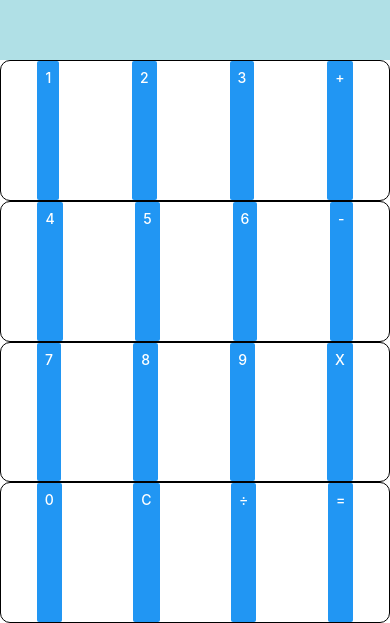
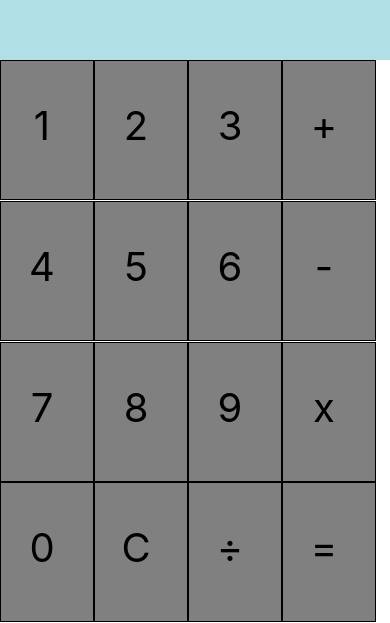
Before and after one commit to Harry823/calculatorApp, a React Native app: screen / in a window 390 px wide. Shown: the part 221-844 px from the top of the page. Built offline with nearby package versions, Linux system fonts and the light colour scheme.

Commit message:
replaced buttons with touchableHighlights

```diff
--- a/App.js
+++ b/App.js
@@ -7,7 +7,7 @@
  */
 
 import React, {Fragment, Component} from "react";
-import {View, Text, StatusBar, Button, StyleSheet} from "react-native";
+import {View, Text, StatusBar, Button, StyleSheet,TouchableHighlight} from "react-native";
 
 export class TestState extends Component {
   constructor() {
@@ -54,6 +54,10 @@ export class TestState extends Component {
     });
   };
   operatorPress = operator => {
+    if (this.state.operatorClicked == true) {
+      console.log("operatorclicked is true");
+      return;
+    }
     let toDisplay = operator;
     if (this.state.operator != "") {
       toDisplay = this.calculate();
@@ -94,49 +98,96 @@ export class TestState extends Component {
           nativeID="inputDisplay"
           style={{flex: 1, backgroundColor: "powderblue",justifyContent:"space-around"}}
         >
-          <Text style={{fontSize: 40}}>{this.state.display}</Text>
+          <Text style={{fontSize: 70}}>{this.state.display}</Text>
         </View>
 
-        <View nativeID="Buttons" style={{flex: 2}}>
+        <View nativeID="Buttons" style={{flex: 2,flexDirection:"column"}}>
           <View
             nativeID="buttonRowOne"
             style={styles.buttons}
           >
-            <Button title="1" onPress={() => this.numberPress(1)} />
-            <Button title="2" onPress={() => this.numberPress(2)} />
-            <Button title="3" onPress={() => this.numberPress(3)} />
-            <Button title="+" onPress={() => this.operatorPress("+")} />
+              <TouchableHighlight style={styles.numButton} onPress=
+              {() => this.numberPress(1)}>
+                  <Text style={styles.buttonText}> 1 </Text>
+              </TouchableHighlight>
+              <TouchableHighlight style={styles.numButton} onPress=
+              {() => this.numberPress(2)}>
+                  <Text style={styles.buttonText}> 2 </Text>
+              </TouchableHighlight>
+              <TouchableHighlight style={styles.numButton} onPress=
+              {() => this.numberPress(3)}>
+                  <Text style={styles.buttonText}> 3 </Text>
+              </TouchableHighlight>
+              <TouchableHighlight style={styles.numButton} onPress=
+              {() => this.numberPress("+")}>
+                  <Text style={styles.buttonText}> + </Text>
+              </TouchableHighlight>
           </View>
 
           <View
             nativeID="buttonRowTwo"
             style={styles.buttons}
           >
-            <Button title="4" onPress={() => this.numberPress(4)} />
-            <Button title="5" onPress={() => this.numberPress(5)} />
-            <Button title="6" onPress={() => this.numberPress(6)} />
-            <Button title="-" onPress={() => this.operatorPress("-")} />
+            <TouchableHighlight style={styles.numButton} onPress=
+            {() => this.numberPress(4)}>
+                <Text style={styles.buttonText}> 4 </Text>
+            </TouchableHighlight>
+            <TouchableHighlight style={styles.numButton} onPress=
+            {() => this.numberPress(5)}>
+                <Text style={styles.buttonText}> 5 </Text>
+            </TouchableHighlight>
+            <TouchableHighlight style={styles.numButton} onPress=
+            {() => this.numberPress(6)}>
+                <Text style={styles.buttonText}> 6 </Text>
+            </TouchableHighlight>
+            <TouchableHighlight style={styles.numButton} onPress=
+            {() => this.numberPress("-")}>
+                <Text style={styles.buttonText}> - </Text>
+            </TouchableHighlight>
           </View>
 
           <View
             nativeID="buttonRowThree"
             style={styles.buttons}
           >
-            <Button title="7" onPress={() => this.numberPress(7)} />
-            <Button title="8" onPress={() => this.numberPress(8)} />
-            <Button title="9" onPress={() => this.numberPress(9)} />
-            <Button title="x" onPress={() => this.operatorPress("*")} />
+            <TouchableHighlight style={styles.numButton} onPress=
+            {() => this.numberPress(7)}>
+                <Text style={styles.buttonText}> 7 </Text>
+            </TouchableHighlight>
+            <TouchableHighlight style={styles.numButton} onPress=
+            {() => this.numberPress(8)}>
+                <Text style={styles.buttonText}> 8 </Text>
+            </TouchableHighlight>
+            <TouchableHighlight style={styles.numButton} onPress=
+            {() => this.numberPress(9)}>
+                <Text style={styles.buttonText}> 9 </Text>
+            </TouchableHighlight>
+            <TouchableHighlight style={styles.numButton} onPress=
+            {() => this.numberPress("*")}>
+                <Text style={styles.buttonText}> x </Text>
+            </TouchableHighlight>
           </View>
 
           <View
             nativeID="buttonRowFour"
             style={styles.buttons}
           >
-            <Button title="0" onPress={() => this.numberPress(0)} />
-            <Button title="C" onPress={this.clearDisplay} />
-
-            <Button title="÷" onPress={() => this.operatorPress("/")} />
-            <Button title="=" onPress={() => this.calculate(this.display)} />
+            <TouchableHighlight style={styles.numButton} onPress=
+            {() => this.numberPress(0)}>
+                <Text style={styles.buttonText}> 0 </Text>
+            </TouchableHighlight>
+            <TouchableHighlight style={styles.numButton} onPress=
+            {this.clearDisplay}>
+                <Text style={styles.buttonText}> C </Text>
+            </TouchableHighlight>
+            <TouchableHighlight style={styles.numButton} onPress=
+            {() => this.operatorPress("/")}>
+                <Text style={styles.buttonText}> ÷ </Text>
+            </TouchableHighlight>
+            <TouchableHighlight style={styles.numButton} onPress=
+            {() => this.calculate(this.display)}>
+                <Text style={styles.buttonText}> = </Text>
+            </TouchableHighlight>
           </View>
         </View>
       </View>
@@ -147,18 +198,21 @@ export class TestState extends Component {
 const styles = StyleSheet.create({
   buttons: {
     flexDirection: "row",
-    justifyContent: "space-around",
+    justifyContent: "flex-start",
     flex: 1,
-    borderRadius: 10,
-    borderWidth: 1,
-    borderColor: 'black',
-    textAlign: 'center'
   },
   numButton: {
-    borderRadius: 10,
+    alignItems: 'center',
+    backgroundColor: 'gray',
     borderWidth: 1,
-    borderColor: 'black',
-    textAlign: 'center'
+    paddingTop: 40,
+    paddingRight: 10,
+    height: 140,
+    width: 94
+  },
+  buttonText: {
+    fontSize: 40,
+    textAlign:'center'
   }
 });
 
```
